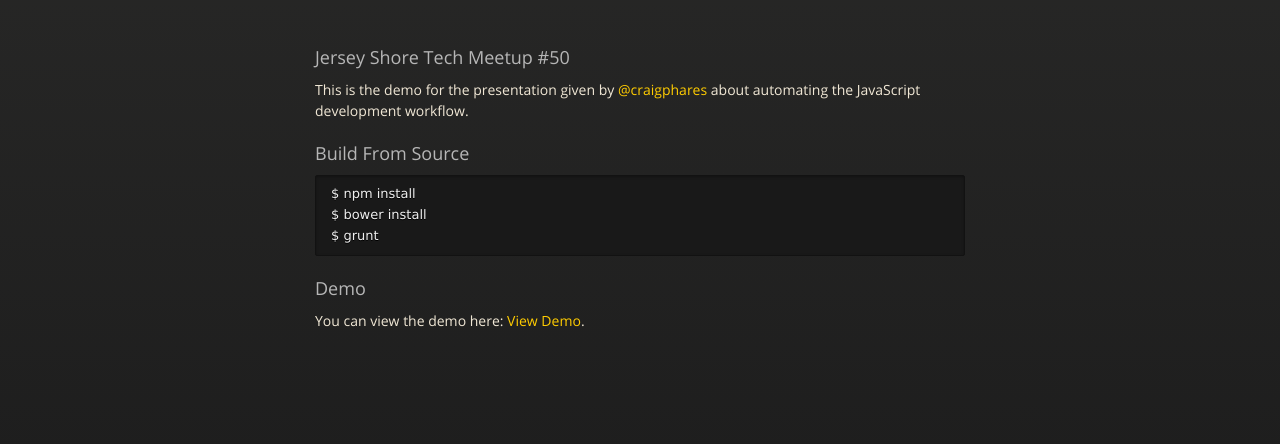
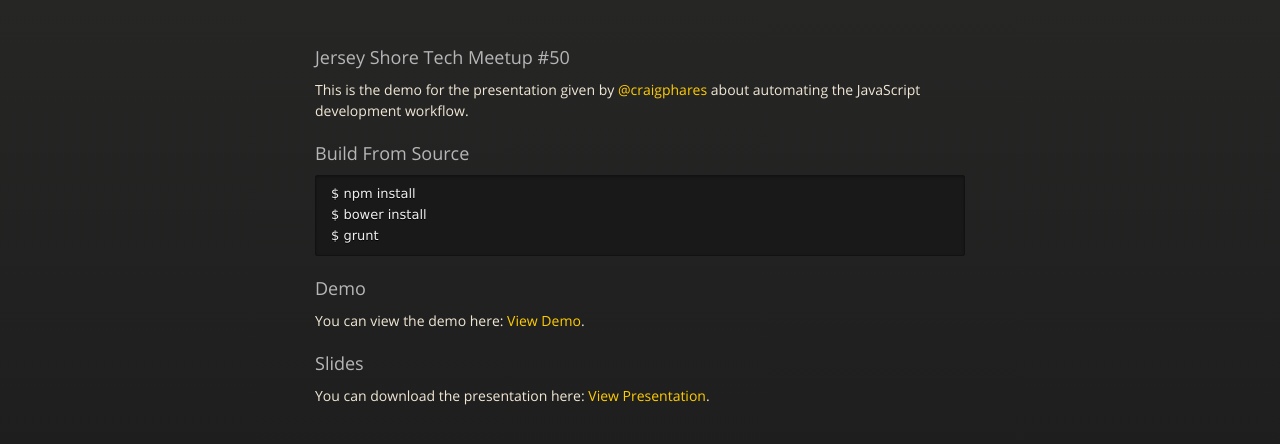
Before and after one commit to craigphares/javascript-automation, a plain HTML site: page index.html in a window 1280 px wide. Shown: the part 226-670 px from the top of the page. Drawn offline with nearby package versions, Linux system fonts and the light colour scheme.

Commit message:
added deck

```diff
--- a/index.html
+++ b/index.html
@@ -51,6 +51,9 @@ $ grunt
 <h3>Demo</h3>
 <p>You can view the demo here: <a href="demo">View Demo</a>.</p>
 
+<h3>Slides</h3>
+<p>You can download the presentation here: <a href="pdf/javascript-automation.pdf">View Presentation</a>.</p>
+
       </section>
 
     </div>
```
Also changed, not shown: 1 other file.
